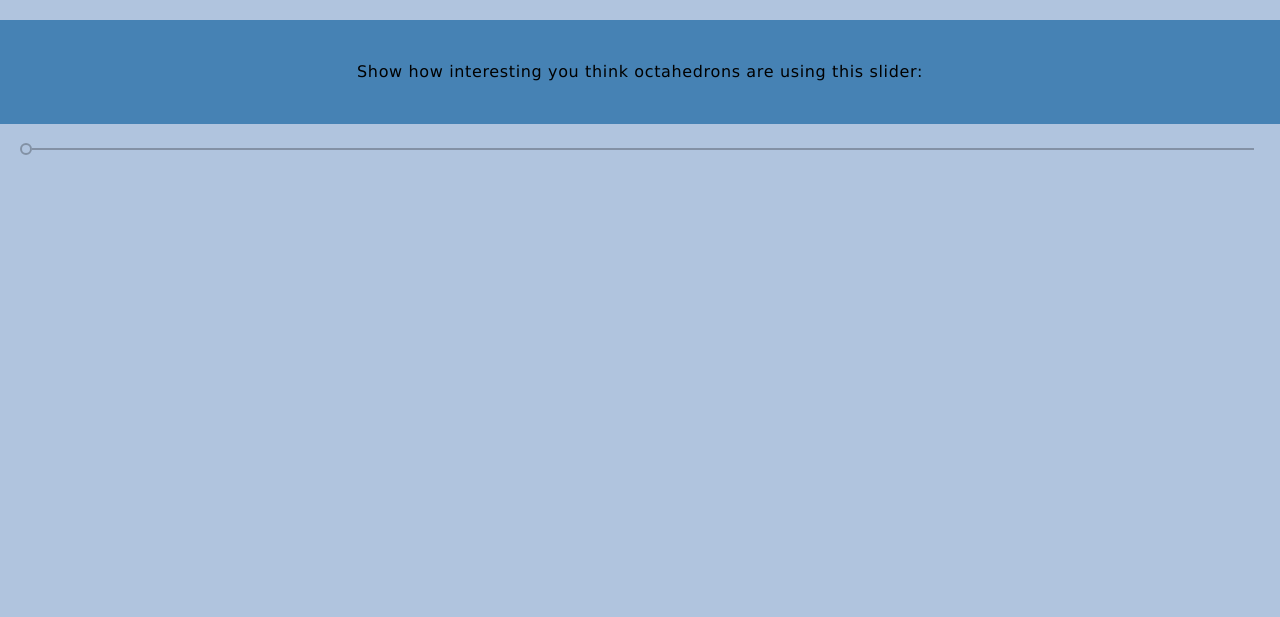
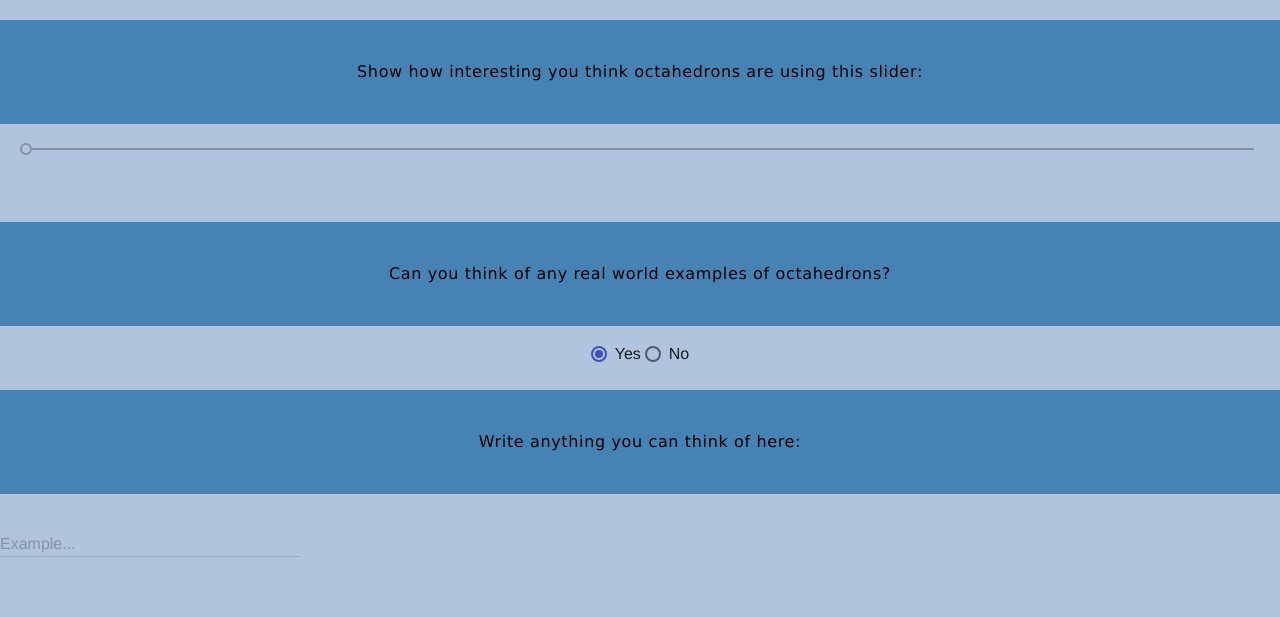
Before and after one commit to ICS20-Programming-Anita-K/Assign-02-PHP-Calculations, a PHP site: page / in a window 1280 px wide. Shown: the part 1285-1902 px from the top of the page. Before the commit the page ends 1440 px from the top, so only its background shows below. Run offline with PHP 8.4, Linux system fonts and the light colour scheme.

Commit message:
Added functionality

```diff
--- a/index.php
+++ b/index.php
@@ -56,5 +56,28 @@
      min="0" max="100" value="0" tabindex="0">
     <br>
     <br>
+    <?php
+      echo "<center><h6>Can you think of any real world examples of octahedrons?</h6></center>";
+    ?>
+    <center><label class="mdl-radio mdl-js-radio mdl-js-ripple-effect" for="option-1">
+        <input type="radio" id="option-1" class="mdl-radio__button" name="options" value="1" checked>
+        <span class="mdl-radio__label">Yes</span>
+      </label>
+      <label class="mdl-radio mdl-js-radio mdl-js-ripple-effect" for="option-2">
+      <input type="radio" id="option-2" class="mdl-radio__button" name="options" value="2">
+      <span class="mdl-radio__label">No</span>
+      </label></center>
+    <?php
+      echo "<center><h6>Write anything you can think of here:</h6></center>";
+    ?>
+    <!-- Simple Textfield -->
+    <form action="#">
+      <div class="mdl-textfield mdl-js-textfield">
+        <input class="mdl-textfield__input" type="text" id="sample1">
+        <label class="mdl-textfield__label" for="sample1">Example...</label>
+      </div>
+    </form>
+    <br>
+    <br>
   </body>
 </html>
```
